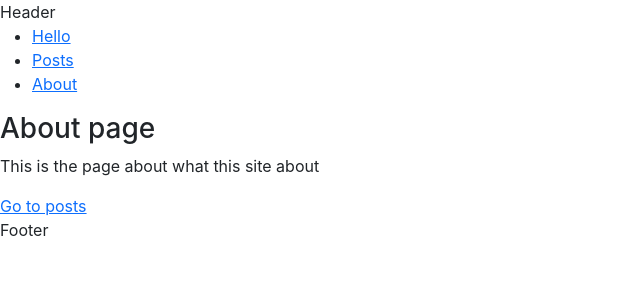
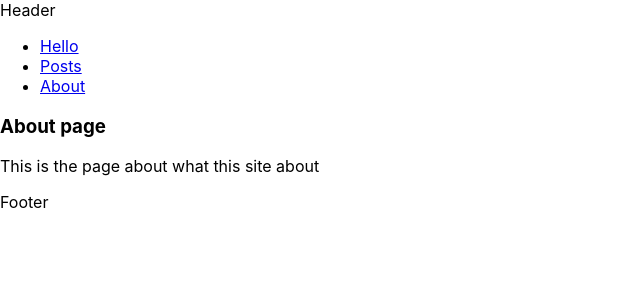
Before and after one commit to alehkonan/first-next-app, a Next.js app: page /about in a window 1280 px wide. Shown: the top 300 px of the page, without its empty margins (0-640 px from the left). Built offline with nearby package versions, Linux system fonts and the light colour scheme.

Commit message:
remove unused packages

```diff
--- a/package.json
+++ b/package.json
@@ -9,17 +9,15 @@
     "lint": "next lint"
   },
   "dependencies": {
-    "bootstrap": "^5.1.0",
     "classnames": "^2.3.1",
     "next": "11.1.0",
     "next-auth": "^3.29.0",
     "react": "17.0.2",
-    "react-bootstrap": "^2.0.0-beta.6",
     "react-dom": "17.0.2",
+    "sqlite3": "^5.0.2",
     "swr": "^1.0.0"
   },
   "devDependencies": {
-    "@types/bootstrap": "^5.1.4",
     "@types/react": "17.0.19",
     "eslint": "7.32.0",
     "eslint-config-next": "11.1.0",
--- a/pages/_app.tsx
+++ b/pages/_app.tsx
@@ -1,6 +1,5 @@
 import type { AppProps } from 'next/app';
 import Head from 'next/head';
-import 'bootstrap/dist/css/bootstrap.min.css';
 import '../styles/globals.css'
 
 const MyApp = ({ Component, pageProps }: AppProps) => {
--- a/pages/about.tsx
+++ b/pages/about.tsx
@@ -1,19 +1,12 @@
 import { NextPage } from 'next';
-import Link from 'next/link';
-import { useRouter } from 'next/router';
 import React from 'react';
 import { componentWithLayout } from '../layout/Layout';
 
 const About: NextPage = () => {
-  const { push } = useRouter();
-
   return (
     <>
       <h3>About page</h3>
       <p>This is the page about what this site about</p>
-      <Link href="/posts">
-        <a>Go to posts</a>
-      </Link>
     </>
   )
 }
--- a/pages/posts/[id].tsx
+++ b/pages/posts/[id].tsx
@@ -1,6 +1,5 @@
 import { GetStaticPaths, GetStaticProps, NextPage } from 'next';
 import React, { useState } from 'react';
-import { Button } from 'react-bootstrap';
 import { Card } from '../../components/Card/Card';
 
 interface IPost {
@@ -31,11 +30,11 @@ const Post: NextPage<PostProps> = ({ post, error }) => {
         </Card>
       )}
       {error && <span>{error}</span>}
-      <Button
+      <button
         onClick={handleClick}
       >
         Load more posts
-      </Button>
+      </button>
       {posts.map(p => <Card key={p.id} title={p.title} body={p.body} />)}
     </div>
   )
```
Also changed, not shown: 1 other file (tests, documents, lock files or other folders).
